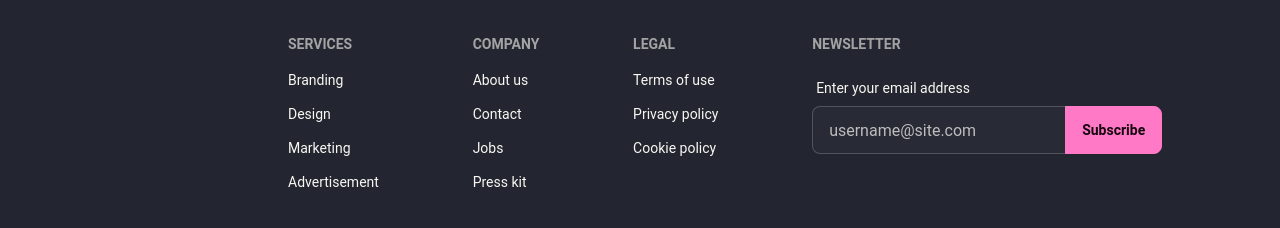
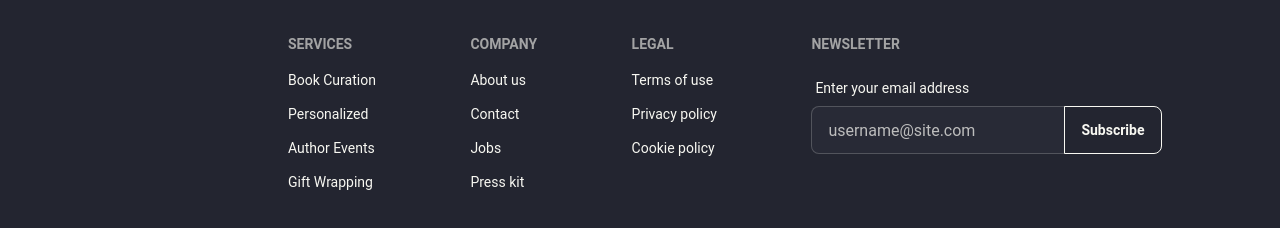
Before and after one commit to rahat-495/PH-Task2-Client, a React (Vite) app: page / in a window 1280 px wide. Shown: the part 1084-1312 px from the top of the page. Built offline with nearby package versions, Linux system fonts and the light colour scheme; no server answers; a web font is replaced by a local one.

Commit message:
Footer links are changed !

```diff
--- a/src/Components/NavLinks/NavLinks.jsx
+++ b/src/Components/NavLinks/NavLinks.jsx
@@ -1,17 +1,15 @@
 
-import { Link } from "react-router-dom";
-
-const NavLinks = ({path , label}) => {
+const NavLinks = ({label}) => {
 
   return (
-    <Link to={path} className={`link gro`}>
+    <span className={`link gro`}>
       <span className="mask">
         <div className="link-container">
           <span className="link-title1 title">{label}</span>
           <span className="link-title2 title">{label}</span>
         </div>
       </span>
-    </Link>
+    </span>
   );
 };
 
--- a/src/Shared/Footer/Footer.jsx
+++ b/src/Shared/Footer/Footer.jsx
@@ -4,10 +4,10 @@ const Footer = () => {
         <footer className="footer lg:pl-72 bg-base-200 text-base-content p-10">
             <nav>
                 <h6 className="footer-title">Services</h6>
-                <a className="link link-hover">Branding</a>
-                <a className="link link-hover">Design</a>
-                <a className="link link-hover">Marketing</a>
-                <a className="link link-hover">Advertisement</a>
+                <a className="link link-hover">Book Curation</a>
+                <a className="link link-hover">Personalized</a>
+                <a className="link link-hover">Author Events</a>
+                <a className="link link-hover">Gift Wrapping</a>
             </nav>
             <nav>
                 <h6 className="footer-title">Company</h6>
@@ -33,7 +33,7 @@ const Footer = () => {
                     type="text"
                     placeholder="username@site.com"
                     className="input input-bordered join-item" />
-                    <button className="btn btn-primary join-item">Subscribe</button>
+                    <button className="btn btn-outline join-item">Subscribe</button>
                 </div>
                 </fieldset>
             </form>
--- a/src/Shared/Navbar/Nav.jsx
+++ b/src/Shared/Navbar/Nav.jsx
@@ -40,7 +40,7 @@ const Nav = () => {
               : ""
           }
         >
-          <NavLinks path={"/"} label={"Home"} />
+          <NavLinks label={"Home"} />
         </NavLink>
       </Typography>
 
@@ -55,7 +55,7 @@ const Nav = () => {
               : ""
           }
         >
-          <NavLinks path={"/products"} label={"Products"} />
+          <NavLinks label={"Products"} />
         </NavLink>
       </Typography>
     </ul>
```
